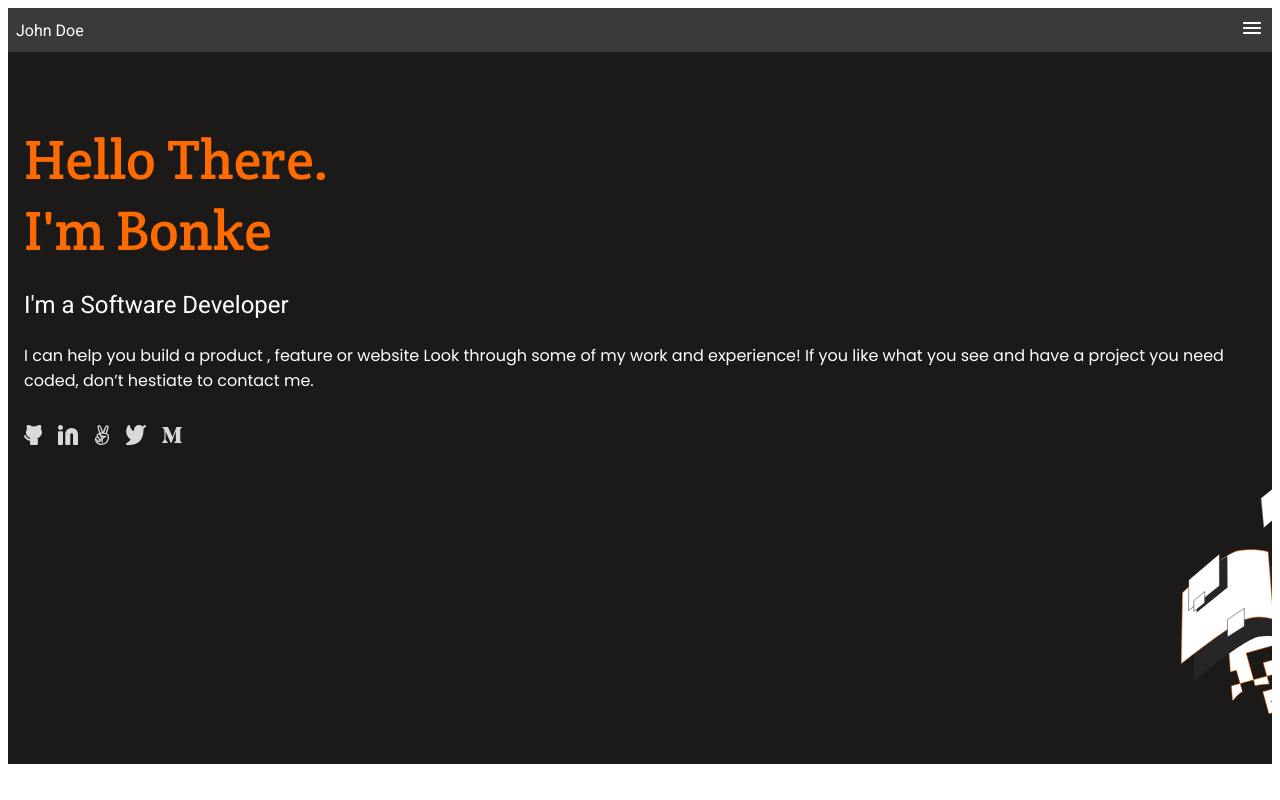
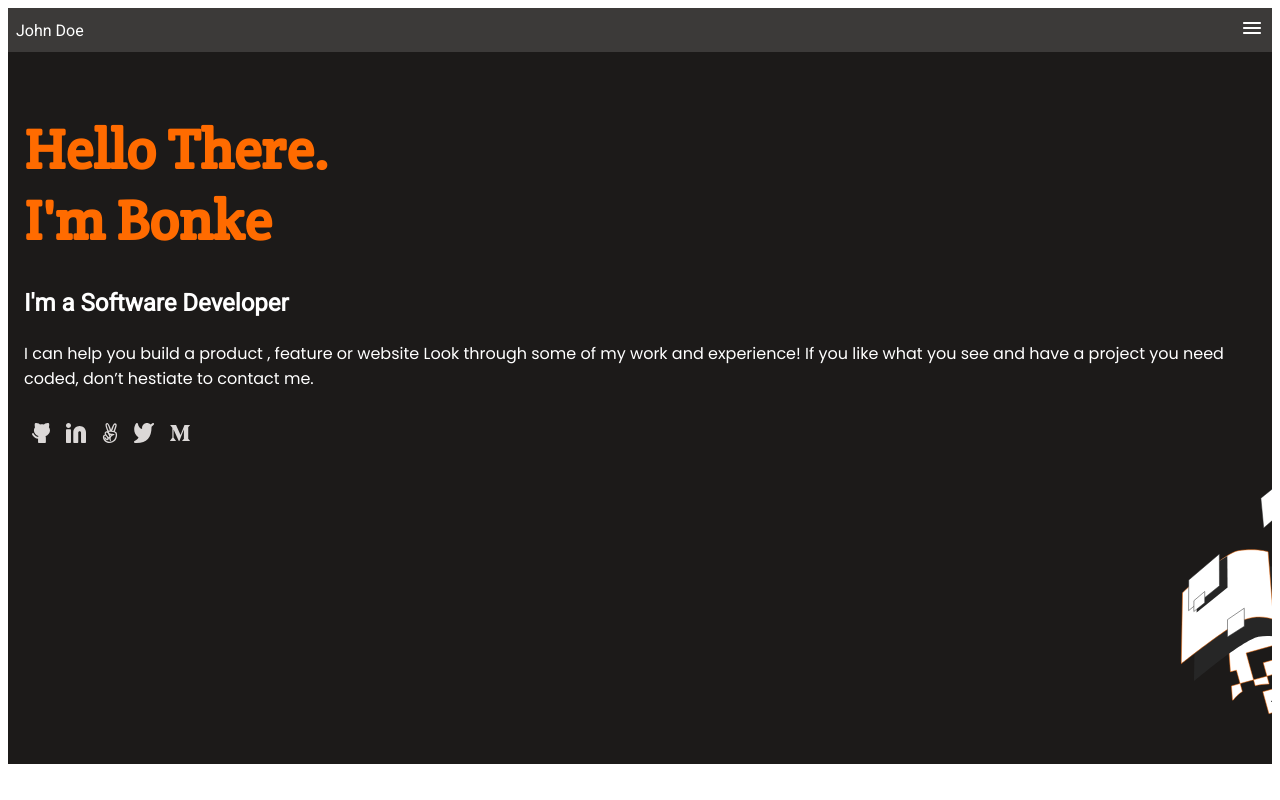
Before and after one commit to BonkeGcobo/PortfolioProject, a website: page index.html in a window 1280 px wide. Drawn offline with Linux system fonts and the light colour scheme.

Commit message:
Update changes from code review

```diff
--- a/index.html
+++ b/index.html
@@ -10,18 +10,18 @@
 </head>
 
 <body>
-    <section class="toolbar">
-      <div class="logo">John Doe</div>
-      <div class="menubar"><img src="images/MenuBar.svg" alt="showing menubar"></div>
-    </section>
+    <header class="toolbar">
+      <div class="logo"><a href="#">John Doe</a></div>
+      <nav class="menubar"><img src="images/MenuBar.svg" alt="showing menubar"></nav>
+    </header>
 
     <section class="headline">
       <div class="intro">
-        <p class="name">Hello There.<br>I'm Bonke</p>
+        <h1 class="name">Hello There.<br>I'm Bonke</h1>
       </div>
 
       <div class="supText">
-        <p class="support">I'm a Software Developer</p>
+        <h4 class="support">I'm a Software Developer</h4>
       </div>
 
      <div class="descrip">
@@ -30,13 +30,13 @@
         don’t hestiate to contact me.
        </p>
 
-       <div class="icons">
-           <div class="gitHub"><img src="images/GitHub.svg" alt=" shows gitHub icon"></div>
-           <div class="linkedin"><img src="images/linkedIn.svg" alt="show linkedIn icon"></div>
-           <div class="hand"><img src="images/hand.svg" alt=" shows hand-con"></div>
-           <div class="twitter"><img src="images/twitter.svg" alt="twitter icon"></div>
-           <div class="angellist"><img src="images/AngelList.svg" alt="shows angel list icon"></div>
-       </div>
+       <ul class="icons">
+         <li class="gitHub"><img src="images/GitHub.svg" alt=" shows gitHub icon"></li>
+         <li class="linkedin"><img src="images/linkedIn.svg" alt="show linkedIn icon"></li>
+         <li class="hand"><img src="images/hand.svg" alt=" shows hand-con"></li>
+         <li class="twitter"><img src="images/twitter.svg" alt="twitter icon"></li>
+         <li class="angellist"><img src="images/AngelList.svg" alt="shows angel list icon"></li>
+       </ul>
      </div>
     </section>
 </body>
--- a/style.css
+++ b/style.css
@@ -4,12 +4,16 @@
 
 .toolbar {
   background-color: #3c3a39;
-  color: #fff;
   display: flex;
   justify-content: space-between;
   align-items: center;
   padding: 0.5rem;
-  font-family: 'Roboto', sans-serif;
+}
+
+.logo a{
+    text-decoration: none;
+    color: #fff;
+    font-family: 'Roboto', sans-serif;
 }
 
 .headline {
@@ -49,4 +53,6 @@
   margin-top: 2rem;
   display: flex;
   gap: 1rem;
+  list-style: none;
+  margin-left: -2rem;
 }
```
